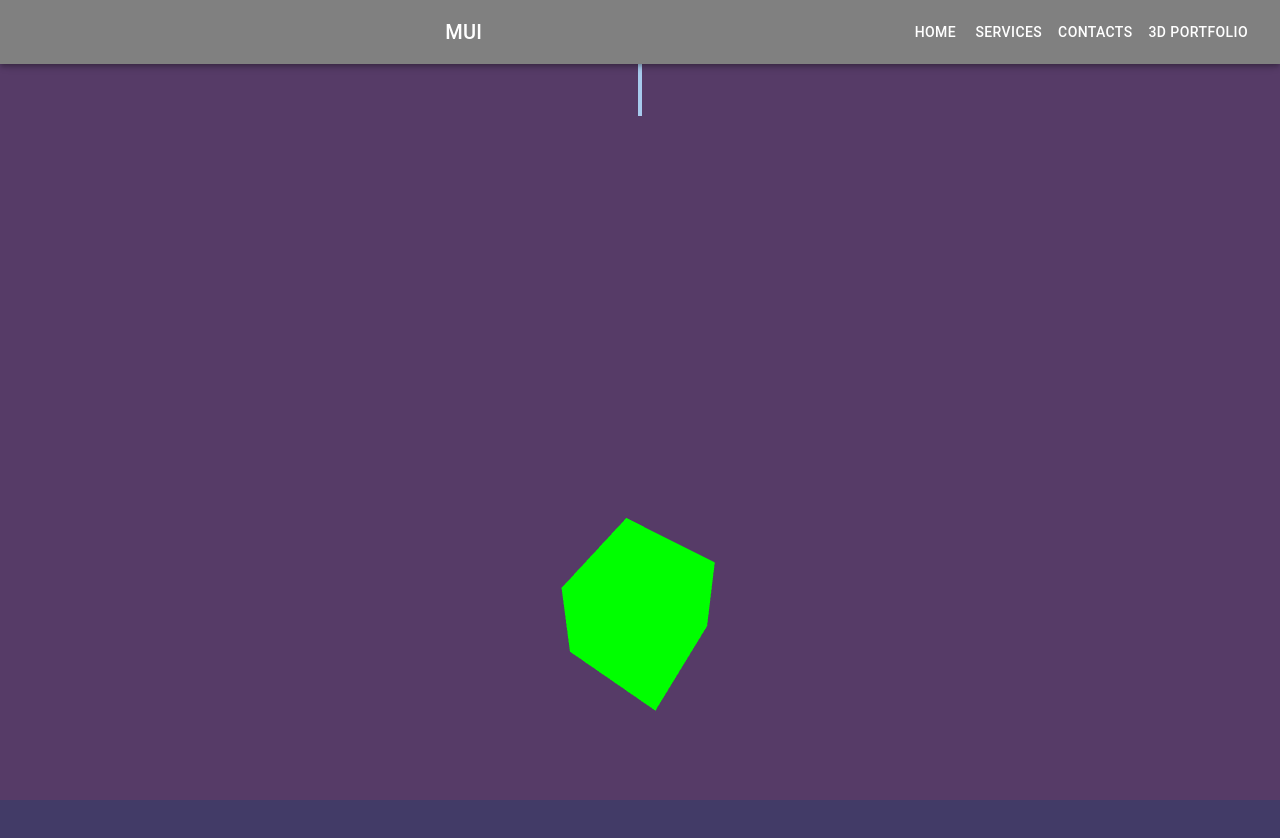
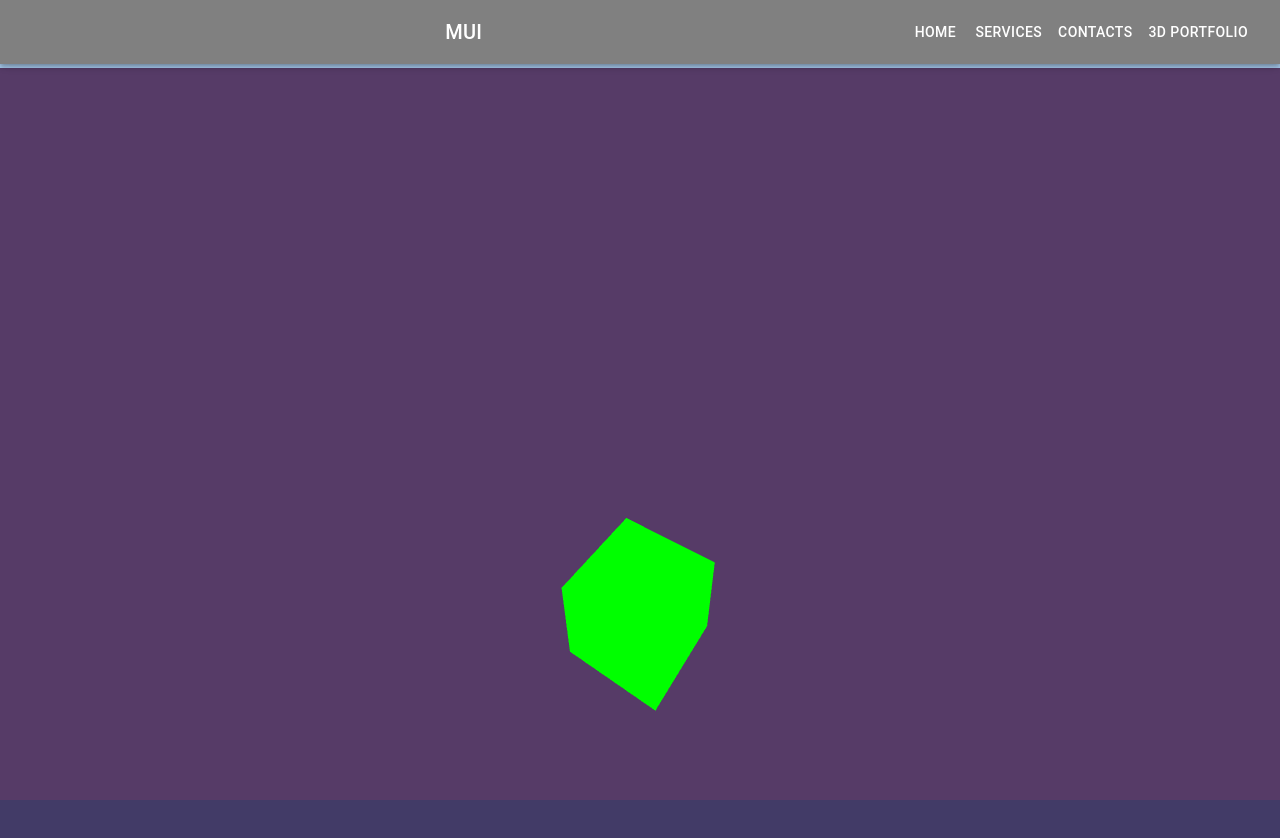
Before and after one commit to Cela24k/cobystudio, a React (Create React App) app: page / in a window 1280 px wide. Shown: the top 838 px of the page. Built offline with nearby package versions, Linux system fonts and the light colour scheme.

Commit message:
progress bar update

```diff
--- a/src/App.js
+++ b/src/App.js
@@ -24,7 +24,7 @@ function App() {
   return (
     <div className="App">
       <DrawerAppBar />
-      <LinearProgress variant="determinate" value={progress} style={{transform: "rotate(90deg)"}}/>
+      <LinearProgress variant="determinate" value={progress} style={{top: '64px',left:0, width:'100vw', position:'fixed'}}/>
     </div>
   );
 }
```
